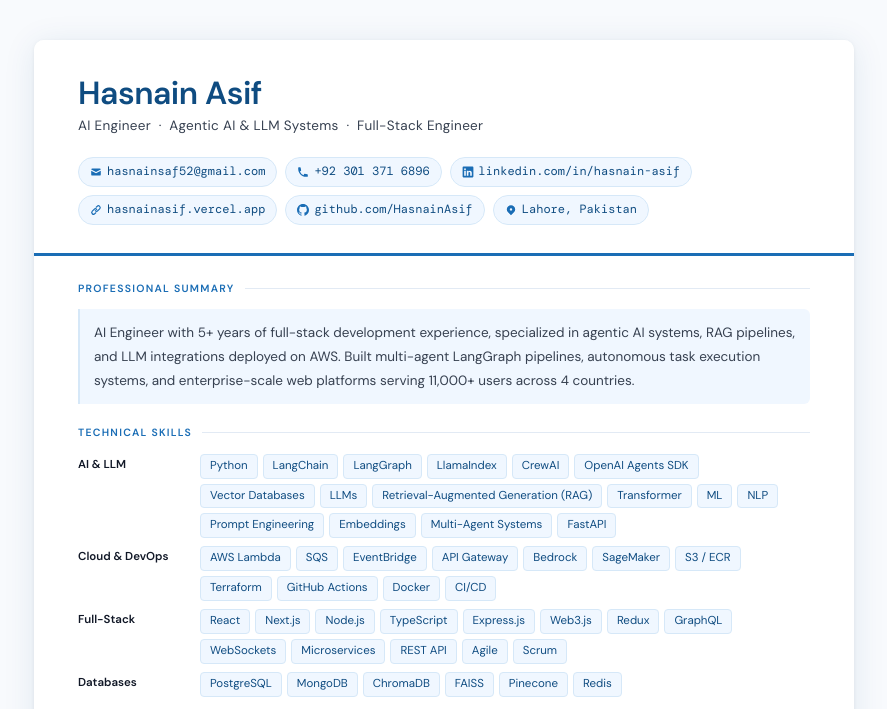
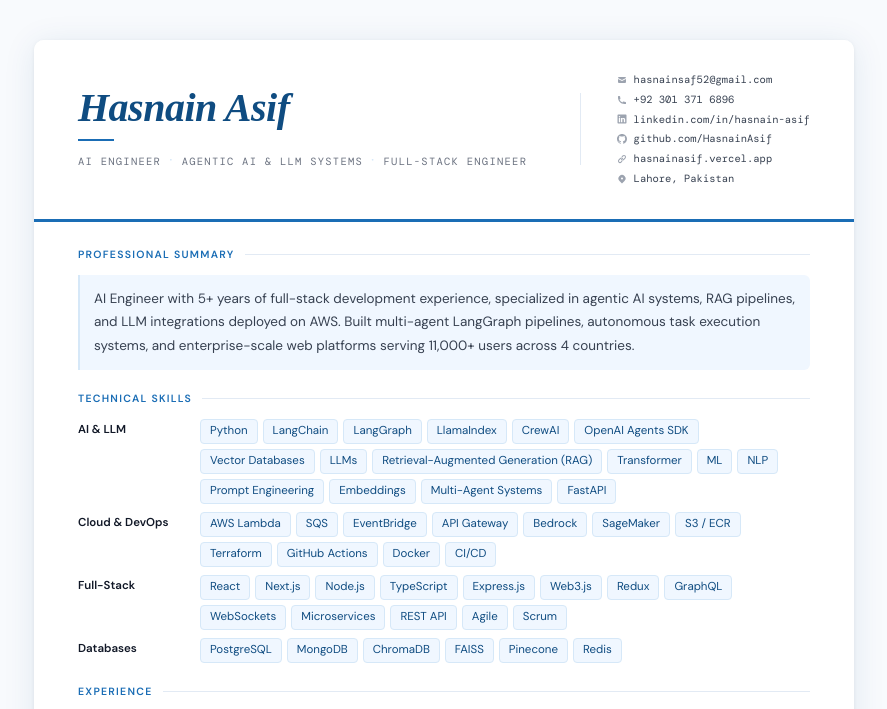
Before and after one commit to HasnainAsif/ai-portfolio-digital-twin, a website: page data/resumes/html-resume/claude.html in a window 1280 px wide. Shown: the top 709 px of the page, without its empty margins (196-1083 px from the left). Drawn offline with nearby package versions, Linux system fonts and the light colour scheme; a web font is replaced by a local one.

Commit message:
html cv header updated

```diff
--- a/data/resumes/html-resume/claude.html
+++ b/data/resumes/html-resume/claude.html
@@ -5,7 +5,7 @@
     <meta name="viewport" content="width=device-width, initial-scale=1.0" />
     <title>Hasnain Asif — Resume</title>
     <link
-      href="https://fonts.googleapis.com/css2?family=DM+Sans:wght@300;400;500;600&family=DM+Mono:wght@400;500&display=swap"
+      href="https://fonts.googleapis.com/css2?family=DM+Sans:wght@300;400;500;600&family=DM+Mono:wght@400;500&family=Playfair+Display:ital,wght@1,700&display=swap"
       rel="stylesheet"
     />
     <style>
@@ -65,61 +65,85 @@
       /* ── HEADER ── */
       .header {
         background: #ffffff;
-        /* border-bottom: 3px solid #1a6db5; */
-        padding: 36px 44px 28px;
-        position: relative;
-        overflow: hidden;
+        padding: 32px 44px;
+        display: flex;
+        align-items: center;
+      }
+
+      .header-left {
+        flex: 1;
+        padding-right: 36px;
       }
 
       .header-name {
-        font-size: 32px;
-        font-weight: 600;
+        font-family: 'Playfair Display', serif;
+        font-size: 40px;
+        font-weight: 700;
+        font-style: italic;
         color: #0f4c81;
         letter-spacing: -0.5px;
-        line-height: 1.1;
-        margin-bottom: 4px;
+        line-height: 1.05;
+        margin-bottom: 10px;
+      }
+
+      .header-rule {
+        width: 36px;
+        height: 2px;
+        background: #1a6db5;
+        margin-bottom: 10px;
       }
 
       .header-title {
-        font-size: 13.5px;
-        color: #374151;
-        font-weight: 400;
-        letter-spacing: 0.02em;
-        margin-bottom: 20px;
+        font-family: 'DM Mono', monospace;
+        font-size: 10.5px;
+        color: #6b7280;
+        letter-spacing: 0.12em;
+        text-transform: uppercase;
+        display: flex;
+        flex-wrap: wrap;
+        align-items: center;
+        gap: 6px;
       }
 
-      .contacts {
-        display: flex;
-        flex-wrap: wrap;
-        gap: 8px;
+      .header-title-sep {
+        color: #d6e8f8;
+        font-size: 12px;
       }
 
-      .contact-pill {
-        display: inline-flex;
-        align-items: center;
-        gap: 5px;
-        /* background: rgba(255, 255, 255, 0.13);
-        border: 0.5px solid rgba(255, 255, 255, 0.22);
-        color: rgba(255, 255, 255, 0.92); */
-        background: #f0f7ff;
-        border: 0.5px solid #d6e8f8;
-        color: #0f4c81;
-        border-radius: 99px;
-        padding: 4px 11px;
-        font-size: 12px;
-        font-family: 'DM Mono', monospace;
-        text-decoration: none;
-        transition: background 0.15s;
+      .header-divider {
+        width: 1px;
+        height: 72px;
+        background: #e2eaf4;
+        flex-shrink: 0;
       }
 
-      .contact-pill:hover {
-        background: rgba(255, 255, 255, 0.22);
+      .header-right {
+        padding-left: 36px;
+        display: flex;
+        flex-direction: column;
+        gap: 4px;
       }
 
-      .contact-pill svg {
-        width: 12px;
-        height: 12px;
-        fill: #1a6db5;
+      .contact-line {
+        font-family: 'DM Mono', monospace;
+        font-size: 10.5px;
+        color: #374151;
+        text-decoration: none;
+        line-height: 1.5;
+        display: flex;
+        align-items: center;
+        gap: 7px;
+        transition: color 0.15s;
+      }
+
+      .contact-line:hover {
+        color: #1a6db5;
+      }
+
+      .contact-line svg {
+        width: 10px;
+        height: 10px;
+        fill: #9ca3af;
         flex-shrink: 0;
       }
 
@@ -476,13 +500,26 @@
 
       @media (max-width: 640px) {
         .header {
-          padding: 24px 20px 20px;
+          padding: 24px 20px;
+          flex-direction: column;
+          align-items: flex-start;
+          gap: 20px;
+        }
+        .header-left {
+          padding-right: 0;
+        }
+        .header-divider {
+          width: 36px;
+          height: 1px;
+        }
+        .header-right {
+          padding-left: 0;
+        }
+        .header-name {
+          font-size: 28px;
         }
         .body {
           padding: 24px 20px 32px;
-        }
-        .header-name {
-          font-size: 24px;
         }
         .two-col {
           grid-template-columns: 1fr;
@@ -502,13 +539,20 @@
     <div class="page">
       <!-- HEADER -->
       <div class="header">
-        <div class="header-name">Hasnain Asif</div>
-        <div class="header-title">
-          AI Engineer &nbsp;·&nbsp; Agentic AI &amp; LLM Systems &nbsp;·&nbsp;
-          Full-Stack Engineer
+        <div class="header-left">
+          <div class="header-name">Hasnain Asif</div>
+          <div class="header-rule"></div>
+          <div class="header-title">
+            <span>AI Engineer</span>
+            <span class="header-title-sep">&middot;</span>
+            <span>Agentic AI &amp; LLM Systems</span>
+            <span class="header-title-sep">&middot;</span>
+            <span>Full-Stack Engineer</span>
+          </div>
         </div>
-        <div class="contacts">
-          <a class="contact-pill" href="mailto:hasnainsaf52@gmail.com">
+        <div class="header-divider"></div>
+        <div class="header-right">
+          <a class="contact-line" href="mailto:hasnainsaf52@gmail.com">
             <svg viewBox="0 0 20 20">
               <path
                 d="M2.003 5.884L10 9.882l7.997-3.998A2 2 0 0016 4H4a2 2 0 00-1.997 1.884z"
@@ -519,7 +563,7 @@
             </svg>
             hasnainsaf52@gmail.com
           </a>
-          <a class="contact-pill" href="tel:+923013716896">
+          <a class="contact-line" href="tel:+923013716896">
             <svg viewBox="0 0 20 20">
               <path
                 d="M2 3a1 1 0 011-1h2.153a1 1 0 01.986.836l.74 4.435a1 1 0 01-.54 1.06l-1.548.773a11.037 11.037 0 006.105 6.105l.774-1.548a1 1 0 011.059-.54l4.435.74a1 1 0 01.836.986V17a1 1 0 01-1 1h-2C7.82 18 2 12.18 2 5V3z"
@@ -528,7 +572,7 @@
             +92 301 371 6896
           </a>
           <a
-            class="contact-pill"
+            class="contact-line"
             href="https://linkedin.com/in/hasnain-asif"
             target="_blank"
           >
@@ -542,7 +586,21 @@
             linkedin.com/in/hasnain-asif
           </a>
           <a
-            class="contact-pill"
+            class="contact-line"
+            href="https://github.com/HasnainAsif"
+            target="_blank"
+          >
+            <svg viewBox="0 0 20 20">
+              <path
+                fill-rule="evenodd"
+                d="M10 0C4.477 0 0 4.477 0 10c0 4.418 2.865 8.166 6.839 9.489.5.092.682-.217.682-.482 0-.237-.009-.868-.013-1.703-2.782.605-3.369-1.342-3.369-1.342-.454-1.154-1.11-1.462-1.11-1.462-.908-.62.069-.608.069-.608 1.003.07 1.531 1.03 1.531 1.03.892 1.529 2.341 1.087 2.91.831.092-.646.35-1.086.636-1.336-2.22-.253-4.555-1.11-4.555-4.943 0-1.091.39-1.984 1.029-2.683-.103-.253-.446-1.27.098-2.647 0 0 .84-.269 2.75 1.025A9.578 9.578 0 0110 4.836a9.59 9.59 0 012.504.337c1.909-1.294 2.747-1.025 2.747-1.025.546 1.377.203 2.394.1 2.647.64.699 1.028 1.592 1.028 2.683 0 3.842-2.339 4.687-4.566 4.935.359.309.678.919.678 1.852 0 1.336-.012 2.415-.012 2.743 0 .267.18.578.688.48C17.138 18.163 20 14.418 20 10c0-5.523-4.477-10-10-10z"
+                clip-rule="evenodd"
+              />
+            </svg>
+            github.com/HasnainAsif
+          </a>
+          <a
+            class="contact-line"
             href="https://hasnainasif.vercel.app"
             target="_blank"
           >
@@ -555,21 +613,7 @@
             </svg>
             hasnainasif.vercel.app
           </a>
-          <a
-            class="contact-pill"
-            href="https://github.com/HasnainAsif"
-            target="_blank"
-          >
-            <svg viewBox="0 0 20 20">
-              <path
-                fill-rule="evenodd"
-                d="M10 0C4.477 0 0 4.477 0 10c0 4.418 2.865 8.166 6.839 9.489.5.092.682-.217.682-.482 0-.237-.009-.868-.013-1.703-2.782.605-3.369-1.342-3.369-1.342-.454-1.154-1.11-1.462-1.11-1.462-.908-.62.069-.608.069-.608 1.003.07 1.531 1.03 1.531 1.03.892 1.529 2.341 1.087 2.91.831.092-.646.35-1.086.636-1.336-2.22-.253-4.555-1.11-4.555-4.943 0-1.091.39-1.984 1.029-2.683-.103-.253-.446-1.27.098-2.647 0 0 .84-.269 2.75 1.025A9.578 9.578 0 0110 4.836a9.59 9.59 0 012.504.337c1.909-1.294 2.747-1.025 2.747-1.025.546 1.377.203 2.394.1 2.647.64.699 1.028 1.592 1.028 2.683 0 3.842-2.339 4.687-4.566 4.935.359.309.678.919.678 1.852 0 1.336-.012 2.415-.012 2.743 0 .267.18.578.688.48C17.138 18.163 20 14.418 20 10c0-5.523-4.477-10-10-10z"
-                clip-rule="evenodd"
-              />
-            </svg>
-            github.com/HasnainAsif
-          </a>
-          <span class="contact-pill">
+          <span class="contact-line">
             <svg viewBox="0 0 20 20">
               <path
                 fill-rule="evenodd"
@@ -580,6 +624,12 @@
             Lahore, Pakistan
           </span>
         </div>
+      </div>
+
+      <!-- Fallback - For ATS Parsing -->
+      <div style="display: none">
+        hasnainsaf52@gmail.com | +92 301 371 6896 | linkedin.com/in/hasnain-asif
+        | github.com/HasnainAsif | hasnainasif.vercel.app | Bahawalpur, Pakistan
       </div>
 
       <!-- ATS-safe divider -->
```
